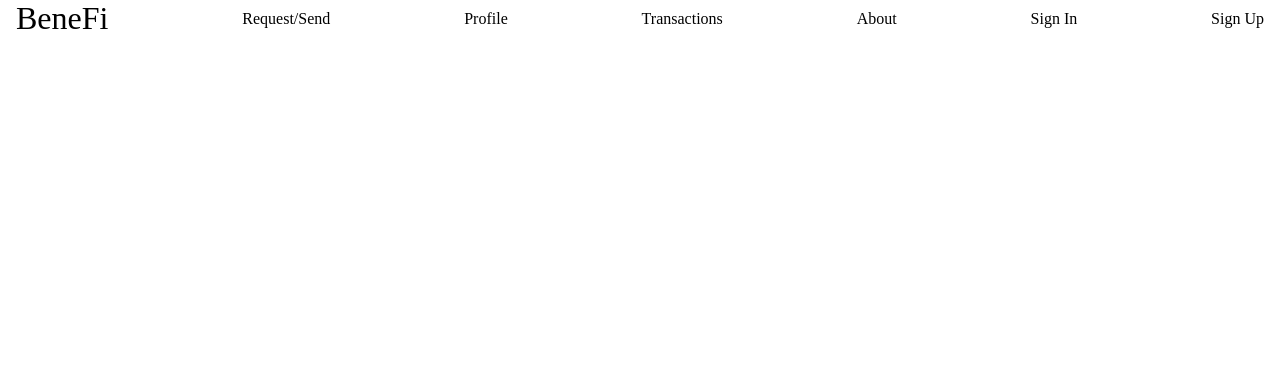
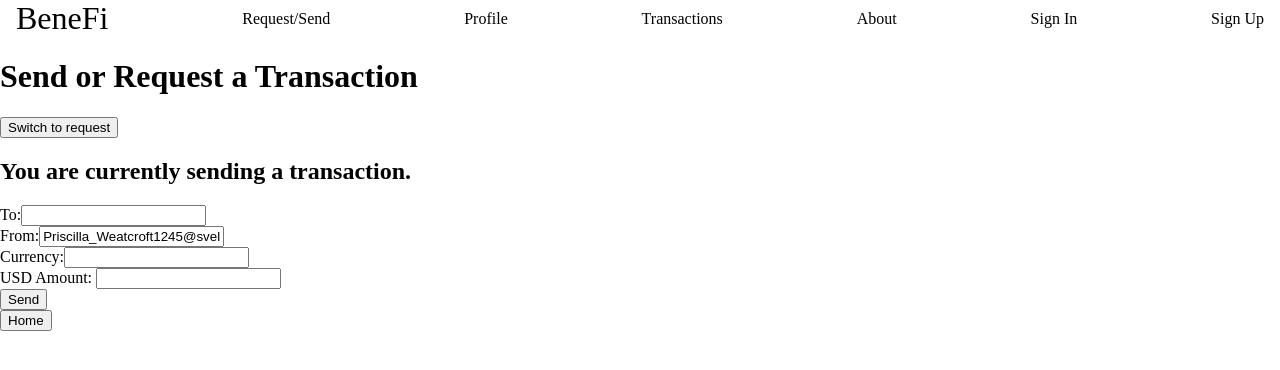
Before and after one commit to mateolopcas/beneFI-front-end, a React (Create React App) app: page /request-send in a window 1280 px wide. Shown: the top 370 px of the page. Built offline with nearby package versions, Linux system fonts and the light colour scheme.

Commit message:
request/send fucntionality

```diff
--- a/src/App.js
+++ b/src/App.js
@@ -14,24 +14,34 @@ import { useState} from "react"
 
 function App() {
   const [user, setUser] = useState({
-
-    email: "",
-    firstName: "",
-    lastName: "",
-    password: "",
-    avatarImg: "user.avatarImg",
-    transactions: []
+    _id: "6367eca3bb2dcda8facae549",
+    email: "Priscilla_Weatcroft1245@sveldo.biz",
+    firstName: "Priscilla",
+    lastName: "Weatcroft",
+    password: "123456",
+    avatarImg: "",
+    transactions: [
+      {
+        _id: "636ababe0a533886bb79a132",
+      to: "Boris_Cunningham8660@tonsy.org",
+      from: "Priscilla_Weatcroft1245@sveldo.biz",
+      currency: "Ethereum",
+      usdAmount: 75,
+      sentOn: "2022-11-08T20:22:46.238Z",
+        __v: 0
+      }
+    ]
   })
 
 
   return (
     <div>
-      <Navbar />
+      <Navbar user={user} />
       <div className="Container">
         <Routes>
           <Route path="/" element={<Home user={user} />} />
           <Route path="/profile" element={<Profile user={user} />} />
-          <Route path="/request" element={<Request user={user}/>} />
+          <Route path="/request-send" element={<Request user={user}/>} />
           <Route path="/about" element={<About user={user}/>} />
           <Route path="/transactions" element={<Transactions user={user}/>} />
           <Route path="/sign-in" element={<SignIn setUser={setUser}/>} />
--- a/src/components/Navbar.jsx
+++ b/src/components/Navbar.jsx
@@ -1,18 +1,24 @@
 import React from 'react'
 
-function Navbar() {
+function Navbar({user}) {
   return (
     <nav className="nav">
       <a href="/" className="site-title">BeneFi</a>
+      { user.email.length > 0 &&
       <li>
         <a href="/request-send">Request/Send</a>
       </li>
+      }
+      { user.email.length > 0 &&
       <li>
         <a href="/profile">Profile</a>
       </li>
+      }
+      { user.email.length > 0 &&
       <li>
         <a href="/transactions">Transactions</a>
       </li>
+      }
       <li>
         <a href="/About">About</a>
       </li>
--- a/src/screens/Request-send/Request.jsx
+++ b/src/screens/Request-send/Request.jsx
@@ -1,12 +1,135 @@
 import { useState, useEffect } from 'react'
+import { createTransaction, linkProfile} from '../../services/transaction.js'
+import { getUsers } from '../../services/user.js'
+import { Link } from 'react-router-dom'
 
-function Request() {
+function Request({user}) {
   const [request, setRequest] = useState(false)
+  const [form, setForm] = useState({
+    to: '',
+    from: '',
+    currency: '',
+    usdAmount: ''
+  })
+
+  useEffect(()=> {
+    if (request) {
+      setForm({
+        to: user.email,
+        from: '',
+        currency: form.currency,
+        usdAmount: form.usdAmount
+      })
+    } else {
+      setForm({
+        from: user.email,
+        to: '',
+        currency: form.currency,
+        usdAmount: form.usdAmount
+      })
+    }
+  }, [request])
+
+  const toggle = () => {
+    setRequest(!request)
+  }
+
+  const handleChange = (e) => {
+    const { name, value } = e.target
+    setForm({
+      ...form,
+      [name]: value,
+    })
+  }
+
+  const handleSubmit = async (e) => {
+    e.preventDefault()
+    form.sentOn = new Date()
+    let newTransaction = await createTransaction(form)
+    let users = await getUsers()
+    users.forEach((user) => {
+      if (user.email === newTransaction.to) {
+        linkProfile(user._id, newTransaction._id)
+      }
+      if (user.email === newTransaction.from) {
+        linkProfile(user._id, newTransaction._id)
+      }
+    })
+    if (!request) {
+      alert(`Transaction sent!`)
+      setForm({
+        to: '',
+        from: user.email,
+        currency: '',
+        usdAmount: ''
+      })
+    } else {
+      alert(`Request sent!`)
+      setForm({
+        to: user.email,
+        from: '',
+        currency: '',
+        usdAmount: ''
+      })
+    }
+  }
 
 
   return (
     <div className={`send-screen ${request ? `request`: `send`}`}>
-      <h1>hi</h1>
+      <h1>Send or Request a Transaction</h1>
+      <button onClick={toggle}>Switch to
+      {request === false && ` request`}
+      {request === true && ` send`}
+      </button>
+      <h2>You are currently {request ? `request` : `send`}
+      ing a transaction.</h2>
+      <form onSubmit={handleSubmit}>
+        <div className="label-input">
+          <label>To:</label>
+          <input
+            required
+            type="text"
+            name="to"
+            value={form.to}
+            onChange={handleChange}
+          />
+          <div className="label-input">
+            <label>From:</label>
+            <input
+              required
+              type="text"
+              name="from"
+              value={form.from}
+              onChange={handleChange}
+            />
+          </div>
+          <div className="label-input">
+            <label>Currency:</label>
+            <input
+              required
+              type="text"
+              name="currency"
+              value={form.currency}
+              onChange={handleChange}
+            />
+          </div>
+          <div className="label-input">
+            <label>USD Amount: </label>
+            <input
+              required
+              type="text"
+              name="usdAmount"
+              value={form.usdAmount}
+              onChange={handleChange}
+            />
+          </div>
+        </div>
+        <button type="submit">Send</button>
+      </form>
+      <Link to='/'>
+      <button>Home</button>
+      </Link>
     </div>
   )
 }
--- a/src/services/transaction.js
+++ b/src/services/transaction.js
@@ -2,7 +2,7 @@ import api from "./apiConfig.js"
 
 export const getTransactions = async () => {
   try {
-    const response = await api.get("/transactions");
+    const response = await api.usersApi.get("/transactions");
     return response.data;
   } catch (error) {
     throw error;
@@ -11,7 +11,7 @@ export const getTransactions = async () => {
 
 export const getTransaction = async (id) => {
   try {
-    const response = await api.get(`/transactions/${id}`);
+    const response = await api.usersApi.get(`/transactions/${id}`);
     return response.data;
   } catch (error) {
     throw error;
@@ -20,7 +20,7 @@ export const getTransaction = async (id) => {
 
 export const createTransaction = async (userData) => {
   try {
-    const response = await api.post("/transactions", userData);
+    const response = await api.usersApi.post("/transactions", userData);
     return response.data;
   } catch (error) {
     throw error
@@ -29,7 +29,7 @@ export const createTransaction = async (userData) => {
 
 export const linkProfile = async (userId, transactionId) => {
   try {
-    const response = await api.put(`/transactions/${transactionId}/ ${userId}`)
+    const response = await api.usersApi.put(`/transactions/${transactionId}/${userId}`)
     return response.data
 
   } catch (error) {
--- a/src/services/user.js
+++ b/src/services/user.js
@@ -2,7 +2,7 @@ import usersApi from "./apiConfig"
 
 export const getUsers = async () => {
   try {
-    const response = await usersApi.get("/userProfiles");
+    const response = await usersApi.usersApi.get("/userProfiles");
     return response.data;
   } catch (error) {
     throw error;
@@ -11,7 +11,7 @@ export const getUsers = async () => {
 
 export const getUser = async (id) => {
   try {
-    const response = await usersApi.get(`/userProfiles/${id}`);
+    const response = await usersApi.usersApi.get(`/userProfiles/${id}`);
     return response.data;
   } catch (error) {
     throw error;
@@ -30,7 +30,7 @@ export const createUser = async (userData) => {
 
 export const updateUser = async (id, userData) => {
   try {
-    const response = await usersApi.put(`/userProfiles/${id}`, userData)
+    const response = await usersApi.usersApi.put(`/userProfiles/${id}`, userData)
     return response.data;
   } catch (error) {
     throw error;
@@ -39,7 +39,7 @@ export const updateUser = async (id, userData) => {
 
 export const deleteUser = async (id) => {
   try {
-    const response = await usersApi.delete(`/userProfiles/${id}`);
+    const response = await usersApi.usersApi.delete(`/userProfiles/${id}`);
     return response.data;
   } catch (error) {
     throw error;
```
